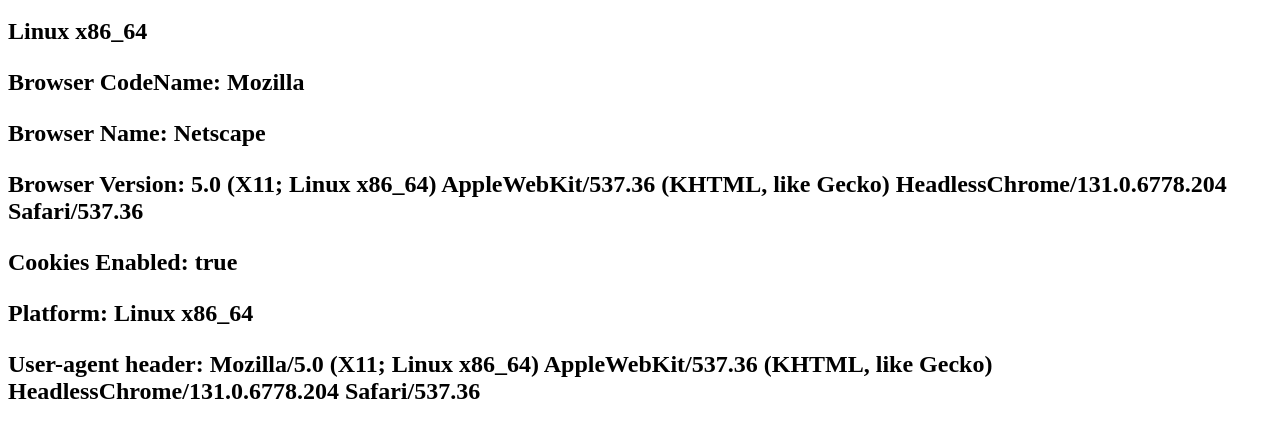
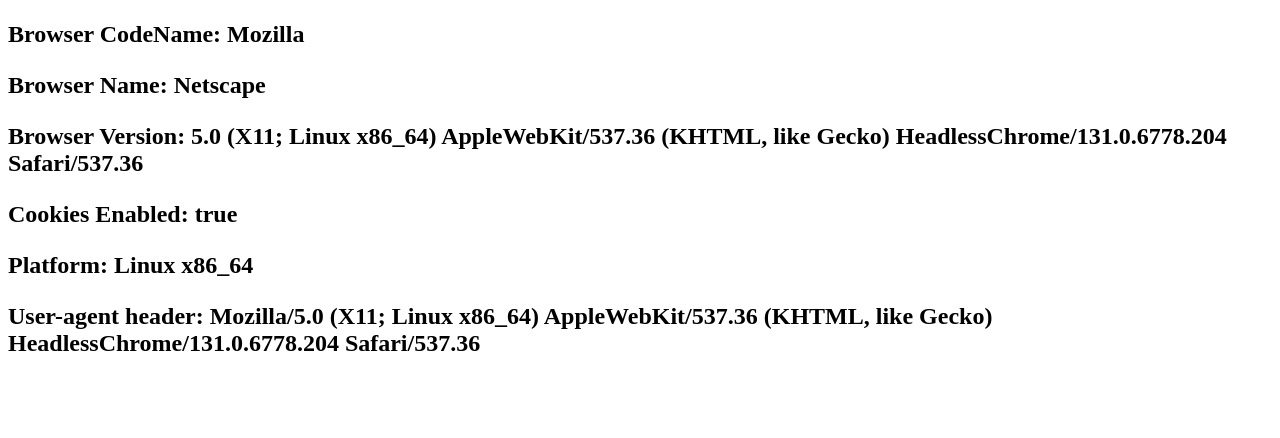
Before and after one commit to danielpendse/danielpendse.github.io, a plain HTML site: page index.html in a window 1280 px wide. Shown: the part 48-486 px from the top of the page. Drawn offline with Linux system fonts and the light colour scheme.

Commit message:
Update index.html

```diff
--- a/index.html
+++ b/index.html
@@ -7,17 +7,16 @@
 <body>
     <h1>Browser detection</h1>
     <h2 id=info></h2>
-    <h2 id=example></h2>
     <script>
         console.log(navigator);
-        document.getElementById("info").innerHTML = navigator.platform
+        txt = "<p>Browser Product: " + navigator.product + "</p>";
         txt = "<p>Browser CodeName: " + navigator.appCodeName + "</p>";
         txt+= "<p>Browser Name: " + navigator.appName + "</p>";
         txt+= "<p>Browser Version: " + navigator.appVersion + "</p>";
         txt+= "<p>Cookies Enabled: " + navigator.cookieEnabled + "</p>";
         txt+= "<p>Platform: " + navigator.platform + "</p>";
         txt+= "<p>User-agent header: " + navigator.userAgent + "</p>";
-        document.getElementById("example").innerHTML=txt;
+        document.getElementById("info").innerHTML=txt;
     </script>
 </body>
 
```
